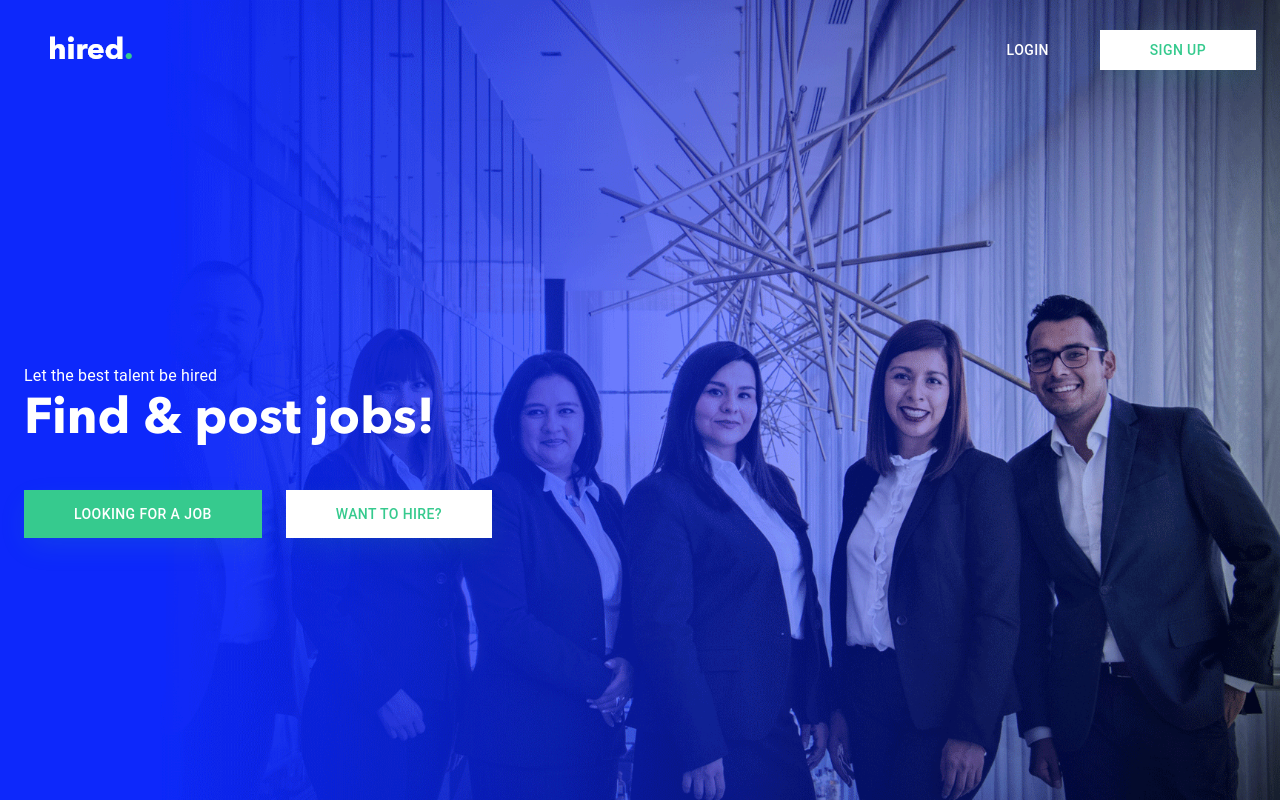
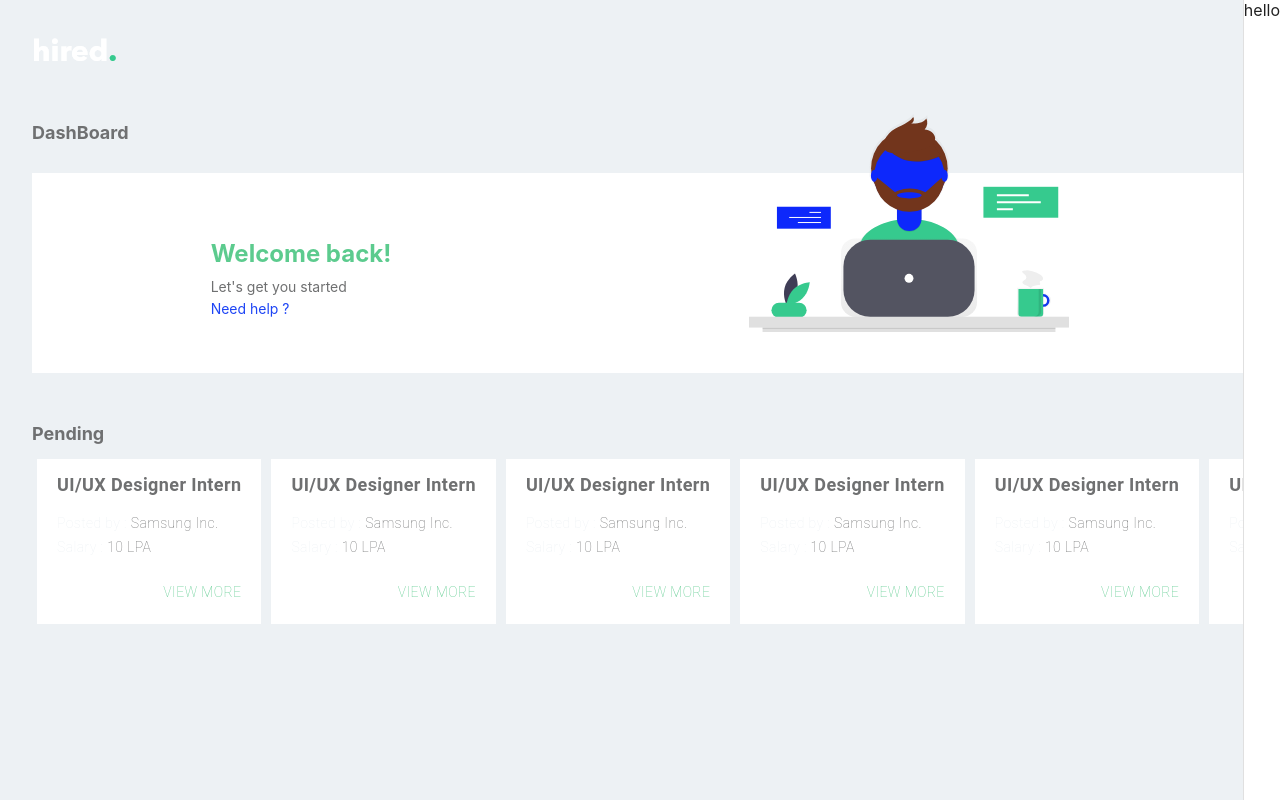
Before and after one commit to Shubhra1028/crs, a React (Create React App) app: page /company in a window 1280 px wide. Before the commit this address led to /home. Shown: the top 802 px of the page. Built offline with nearby package versions, Linux system fonts and the light colour scheme; the HTML template or start-up script is replaced by a standard one.

Commit message:
raoute files

```diff
--- a/src/components/MainComponent.js
+++ b/src/components/MainComponent.js
@@ -3,6 +3,7 @@ import { Switch, Route, Redirect} from 'react-router-dom'
 import HomePage from './HomePage/HomePageComponent';
 import SignUp from "./SignUpPage/SignUp";
 import Login from "./LoginPage/Login";
+import Company from "./company/company"
 
 function MainComponent() {
 
@@ -13,6 +14,8 @@ function MainComponent() {
                     <Route exact path="/signup/company" component={ () => <SignUp business />} />
                     <Route exact path="/signup/institute" component={ () => <SignUp institute />} />
                     <Route exact path="/login" component={ () => <Login /> } />
+                    <Route exact path="/company" component={ Company } />
+                    <Route exact path="/institute" component={ Company } />
                     <Redirect to="/home" />
                 </Switch>
 
--- a/src/components/company/style.scss
+++ b/src/components/company/style.scss
@@ -38,7 +38,7 @@ $blue  : #1e45f5;
     display: flex;
     align-items: center;
     justify-content: space-around;
-    margin: 20px 0;
+    margin: 30px 0;
     width: 100%;
     height: 200px;
     img{
@@ -47,7 +47,7 @@ $blue  : #1e45f5;
 }
 
 .contentBlock{
-    margin: 20px 0;
+    margin: 50px 0;
 }
 
 .scrollableTabs{
```
